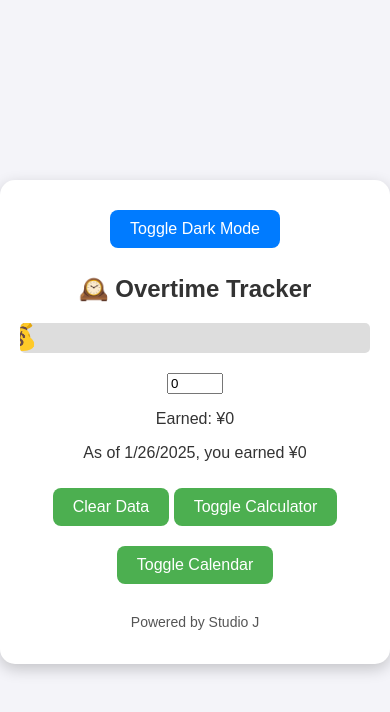
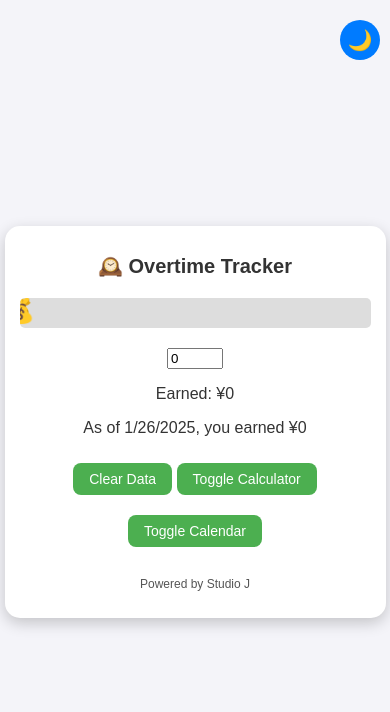
Before and after one commit to Stud-Jo/OvertimeTracker, a plain HTML site: page index.html in a window 390 px wide. Drawn offline with Linux system fonts and the light colour scheme.

Commit message:
Update index.html

```diff
--- a/index.html
+++ b/index.html
@@ -6,7 +6,7 @@
   <meta name="viewport" content="width=device-width, initial-scale=1.0">
   <title>Overtime Tracker</title>
   <style>
-    /* General Body Styling */
+    /* General Styling */
     body {
       font-family: 'Arial', sans-serif;
       background: #f4f4f9;
@@ -32,6 +32,7 @@
       border-radius: 15px;
       box-shadow: 0px 5px 15px rgba(0, 0, 0, 0.2);
       width: 400px;
+      max-width: 90%;
       text-align: center;
       transition: background 0.5s, color 0.5s;
       animation: fadeIn 1.5s ease-in-out;
@@ -64,8 +65,25 @@
       transform: scale(1.05);
     }
 
-    button.dark {
+    button.small {
+      position: fixed;
+      top: 10px;
+      right: 10px;
+      width: 40px;
+      height: 40px;
+      padding: 0;
+      font-size: 20px;
       background: #007bff;
+      border-radius: 50%;
+      display: flex;
+      align-items: center;
+      justify-content: center;
+      transition: background 0.3s, transform 0.2s;
+    }
+
+    button.small:hover {
+      background: #0056b3;
+      transform: scale(1.2);
     }
 
     /* Overtime Bar Styling */
@@ -107,7 +125,6 @@
     .result, .selected-date {
       font-size: 18px;
       margin-top: 10px;
-      animation: slideIn 1.5s ease-out;
     }
 
     .hidden {
@@ -119,6 +136,30 @@
       font-size: 14px;
       margin-top: 20px;
       color: #555;
+    }
+
+    /* Responsive Design */
+    @media (max-width: 768px) {
+      .tracker-container {
+        padding: 15px;
+      }
+
+      h1 {
+        font-size: 20px;
+      }
+
+      button {
+        font-size: 14px;
+        padding: 8px 16px;
+      }
+
+      .moving-icon {
+        font-size: 20px;
+      }
+
+      .branding {
+        font-size: 12px;
+      }
     }
 
     /* Animations */
@@ -141,28 +182,11 @@
         transform: translate(-50%, -60%) scale(1.2);
       }
     }
-
-    @keyframes slideIn {
-      from {
-        opacity: 0;
-        transform: translateY(20px);
-      }
-      to {
-        opacity: 1;
-        transform: translateY(0);
-      }
-    }
-
-    /* Dark Mode Toggle */
-    .dark-mode-toggle {
-      background: #007bff;
-      margin-bottom: 10px;
-    }
   </style>
 </head>
 <body>
+  <button class="small" onclick="toggleDarkMode()">🌙</button>
   <div class="tracker-container">
-    <button class="dark-mode-toggle" onclick="toggleDarkMode()">Toggle Dark Mode</button>
     <h1>🕰️ Overtime Tracker</h1>
 
     <!-- Overtime Tracker -->
@@ -213,6 +237,10 @@
     const earningsText = document.getElementById('earnings-text');
     const earningsDate = document.getElementById('earnings-date');
     const currentDateText = document.getElementById('current-date');
+
+    // Load Dark Mode State
+    const isDarkMode = localStorage.getItem('darkMode') === 'true';
+    if (isDarkMode) enableDarkMode();
 
     const savedHours = localStorage.getItem('workedHours') || 0;
     hoursInput.value = savedHours;
@@ -266,8 +294,14 @@
     }
 
     function toggleDarkMode() {
-      document.body.classList.toggle('dark');
+      const isDark = document.body.classList.toggle('dark');
       document.querySelector('.tracker-container').classList.toggle('dark');
+      localStorage.setItem('darkMode', isDark);
+    }
+
+    function enableDarkMode() {
+      document.body.classList.add('dark');
+      document.querySelector('.tracker-container').classList.add('dark');
     }
   </script>
 </body>
```
